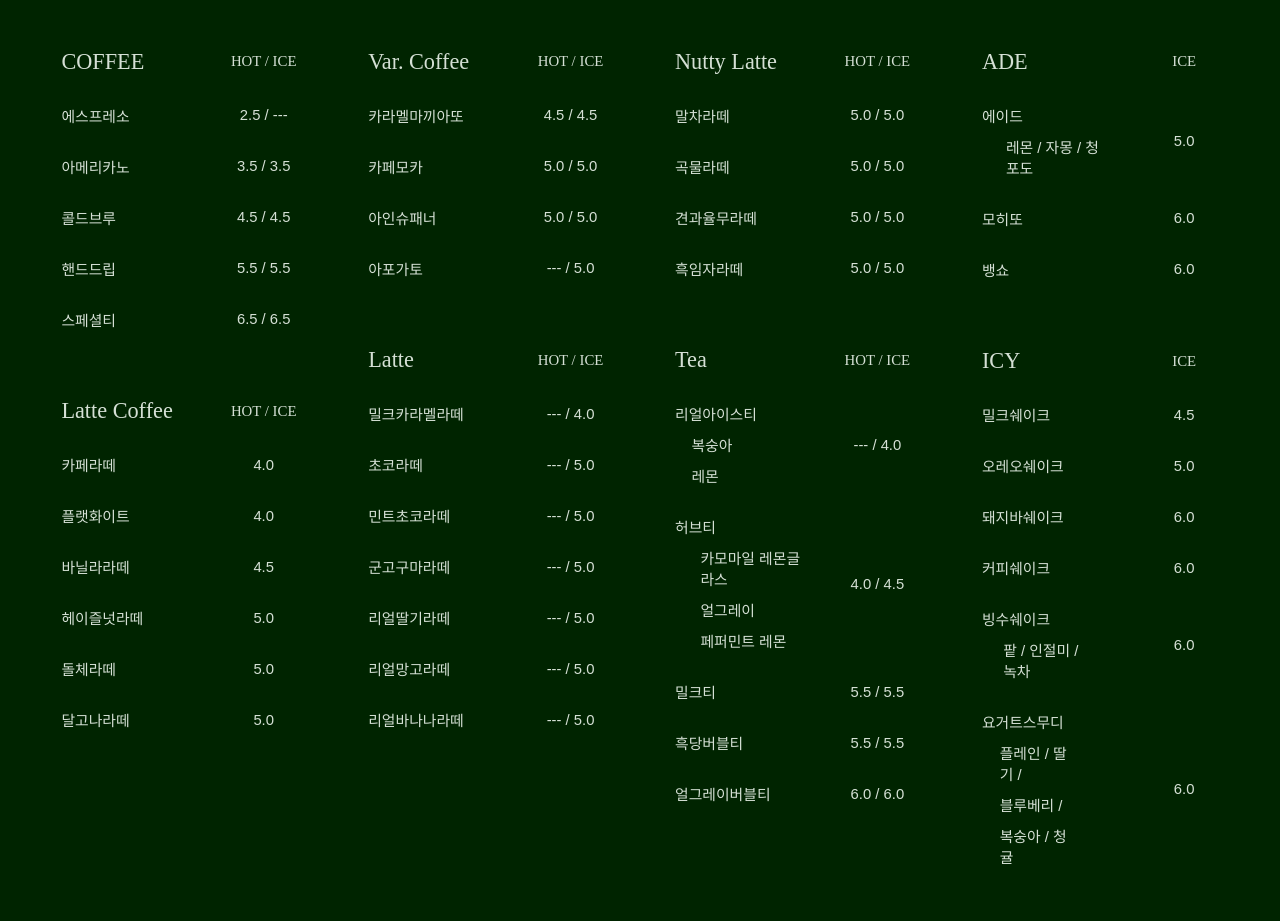
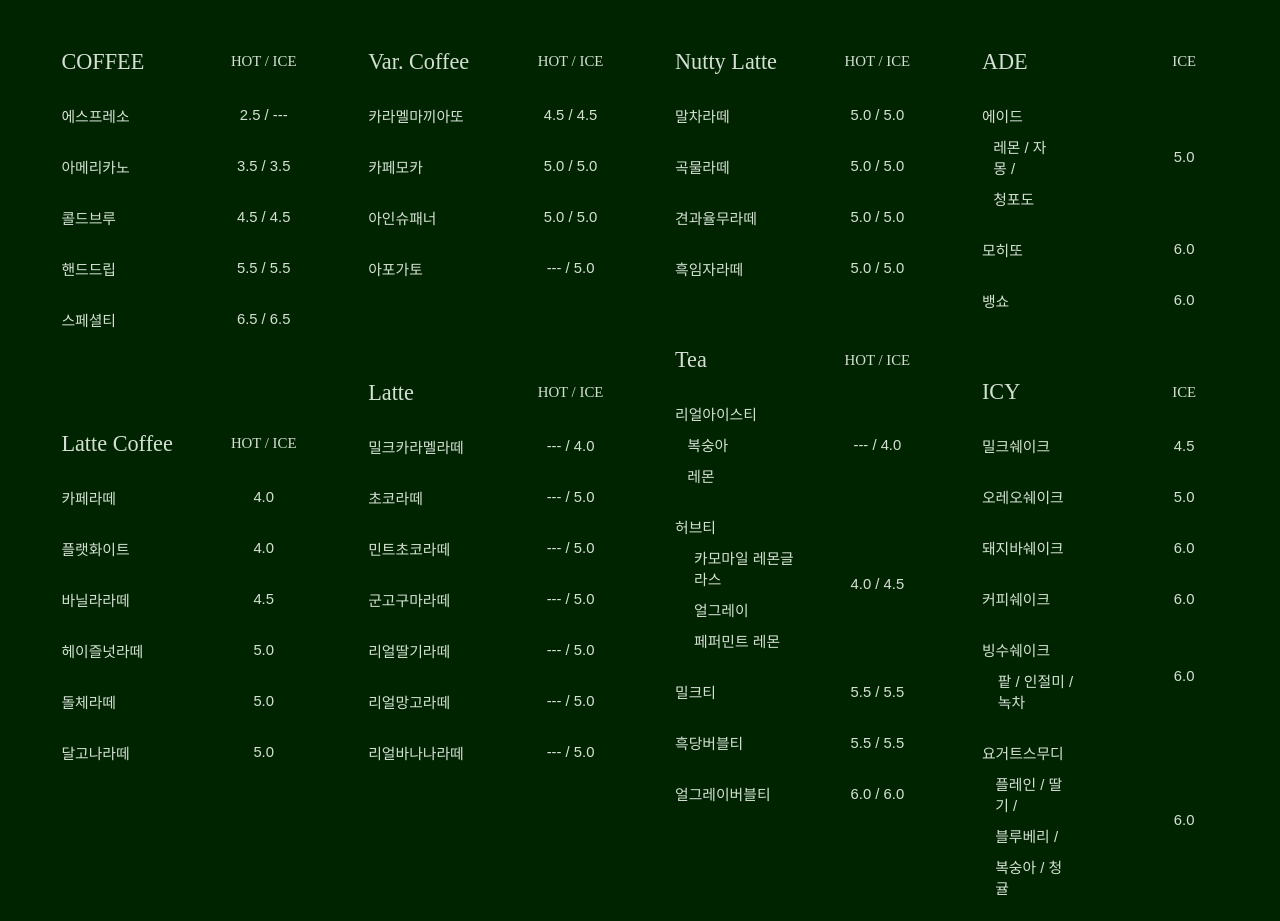
Before and after one commit to goamgilcafe/react-menu, a React (Create React App) app: page / in a window 1280 px wide. Before the commit the page ends 890 px from the top, so only its background shows below. Built offline with nearby package versions, Linux system fonts and the light colour scheme; a web font is replaced by a local one.

Commit message:
간격넓히기

```diff
--- a/src/components/cell/MenuCell.tsx
+++ b/src/components/cell/MenuCell.tsx
@@ -173,7 +173,7 @@ const MenuCell: React.FC<MenuCellProps> = ({
                         <div
                             key={line}
                             style={{
-                                marginLeft: idx > 0 ? "20%" : 0,
+                                marginLeft: idx > 0 ? "15%" : 0,
                                 marginTop: idx > 0 ? 10 : 0,
                             }}
                         >
--- a/src/components/t-column/MenuColumn.module.css
+++ b/src/components/t-column/MenuColumn.module.css
@@ -6,6 +6,7 @@
     height: 100%;
     flex: 1;
     row-gap: 3%;
+    justify-content: space-between;
 }
 
 .con:hover {
--- a/src/utils/mocks.ts
+++ b/src/utils/mocks.ts
@@ -192,7 +192,7 @@ export const menuDataMocksKR = [
                 },
                 rows: [
                     {
-                        text: "에이드 \\n 레몬 / 자몽 / 청포도",
+                        text: "에이드 \\n 레몬 / 자몽 /\\n 청포도",
                         price: "5.0",
                     },
                     {
```
